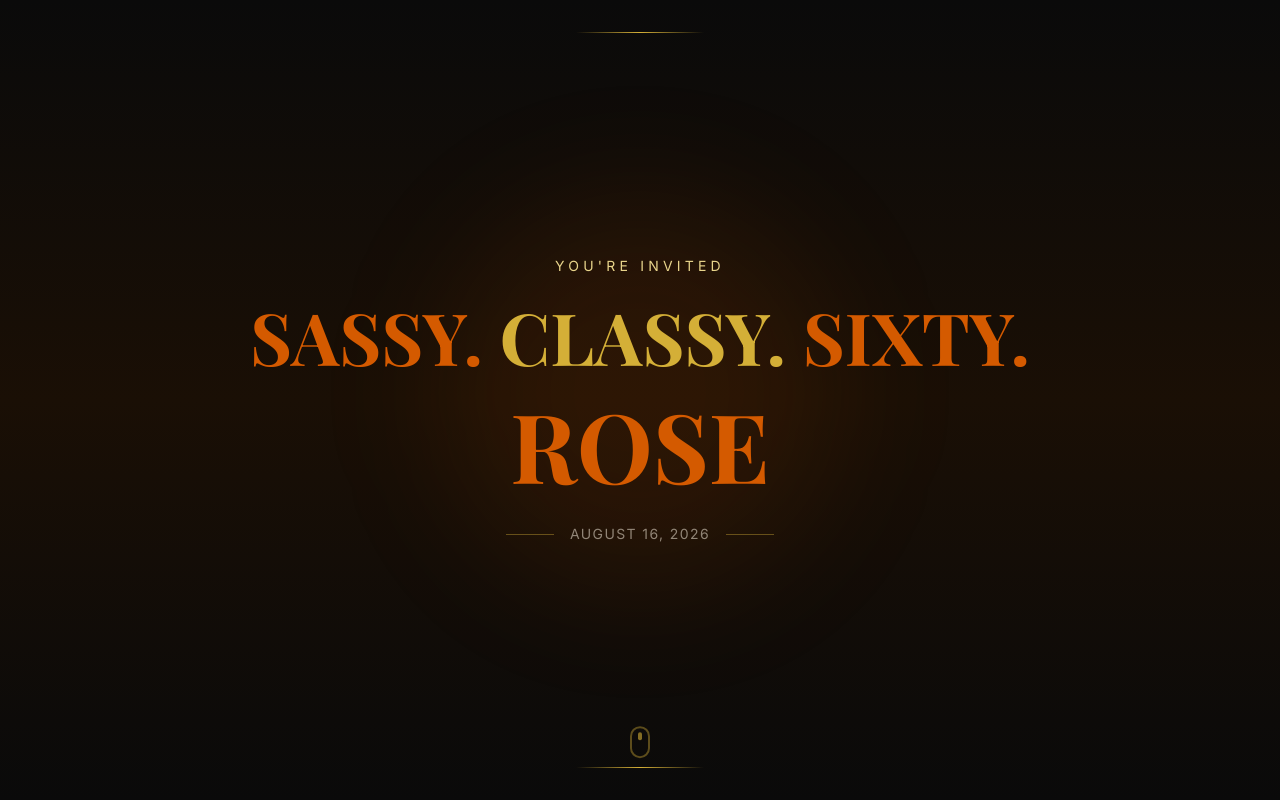
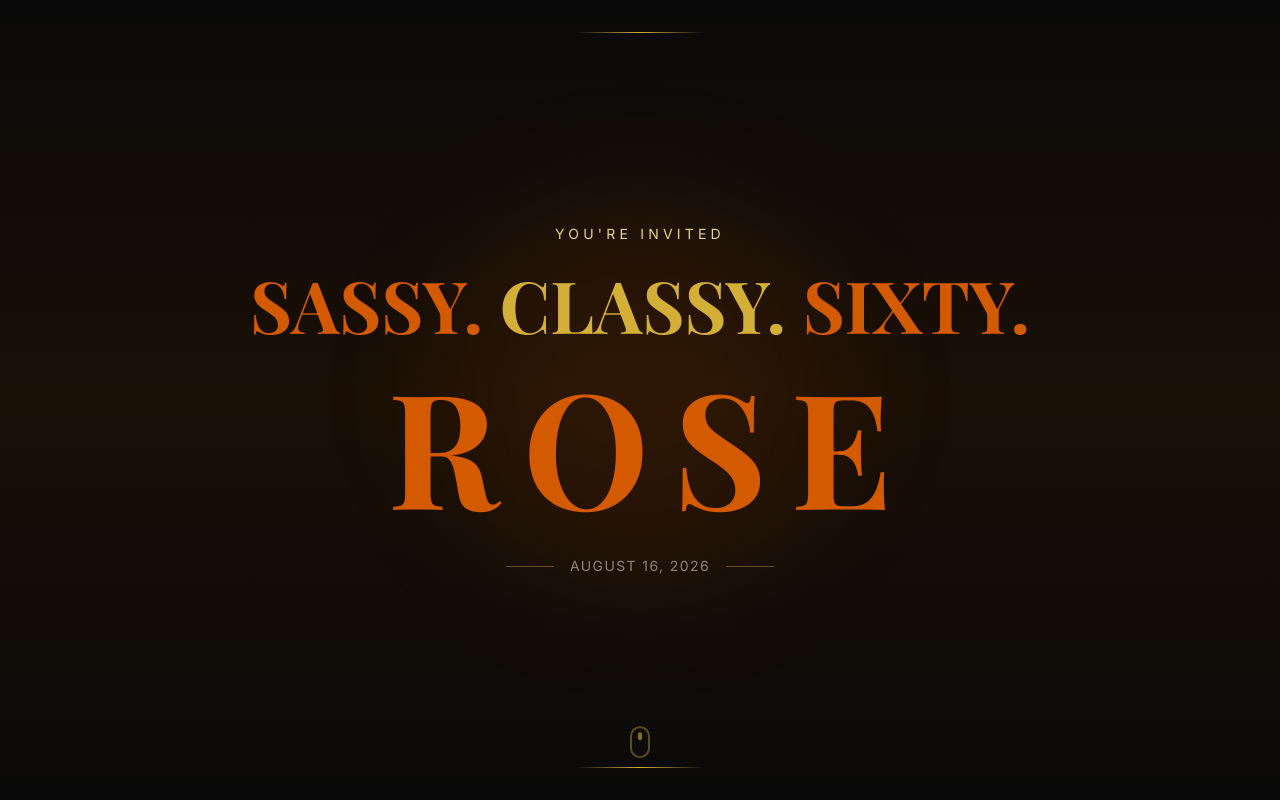
Before and after one commit to Karllouise-code/tita-rsvp-bday, a React (Vite) app: page / in a window 1280 px wide. Shown: the top 800 px of the page. Built offline with nearby package versions, Linux system fonts and the light colour scheme.

Commit message:
feat: make ROSE vertical large letters in Hero

```diff
--- a/src/components/Hero.jsx
+++ b/src/components/Hero.jsx
@@ -34,14 +34,24 @@ const Hero = () => {
           <span className="text-[#D45A00]">SIXTY.</span>
         </motion.h1>
 
-        <motion.h2
+        <motion.div
           initial={{ opacity: 0, y: 20 }}
           animate={{ opacity: 1, y: 0 }}
           transition={{ duration: 0.8, delay: 1 }}
-          className="font-heading text-5xl md:text-7xl lg:text-8xl text-[#D45A00] font-bold mb-8"
+          className="flex justify-center gap-4 md:gap-6 mb-8"
         >
-          ROSE
-        </motion.h2>
+          {['R', 'O', 'S', 'E'].map((letter, index) => (
+            <motion.span
+              key={letter}
+              initial={{ opacity: 0, y: 30 }}
+              animate={{ opacity: 1, y: 0 }}
+              transition={{ duration: 0.5, delay: 1 + index * 0.15 }}
+              className="font-heading text-7xl md:text-9xl lg:text-[10rem] text-[#D45A00] font-bold leading-none"
+            >
+              {letter}
+            </motion.span>
+          ))}
+        </motion.div>
 
         <motion.div
           initial={{ opacity: 0 }}
```
